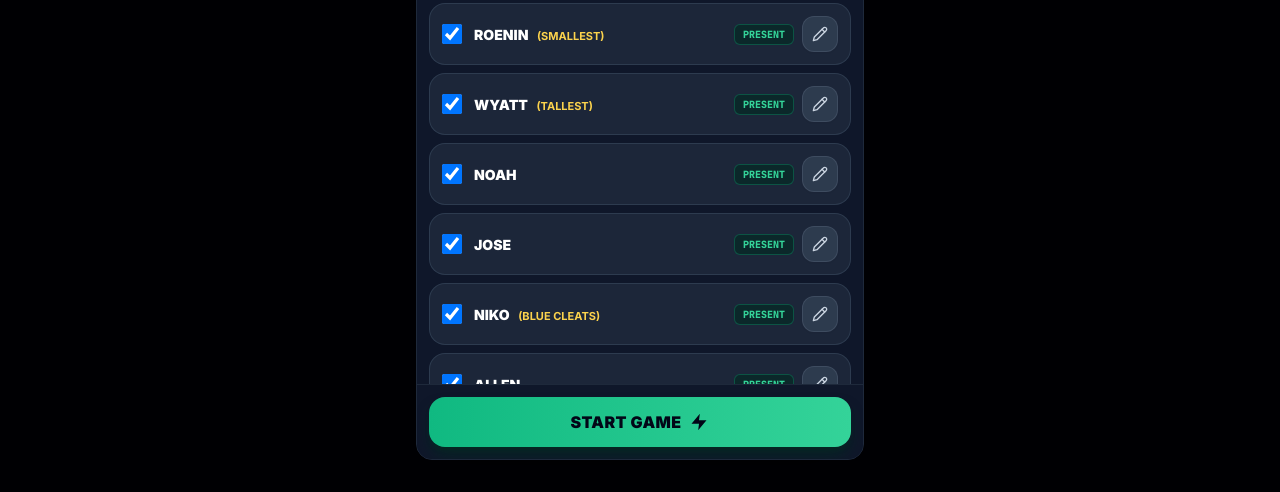
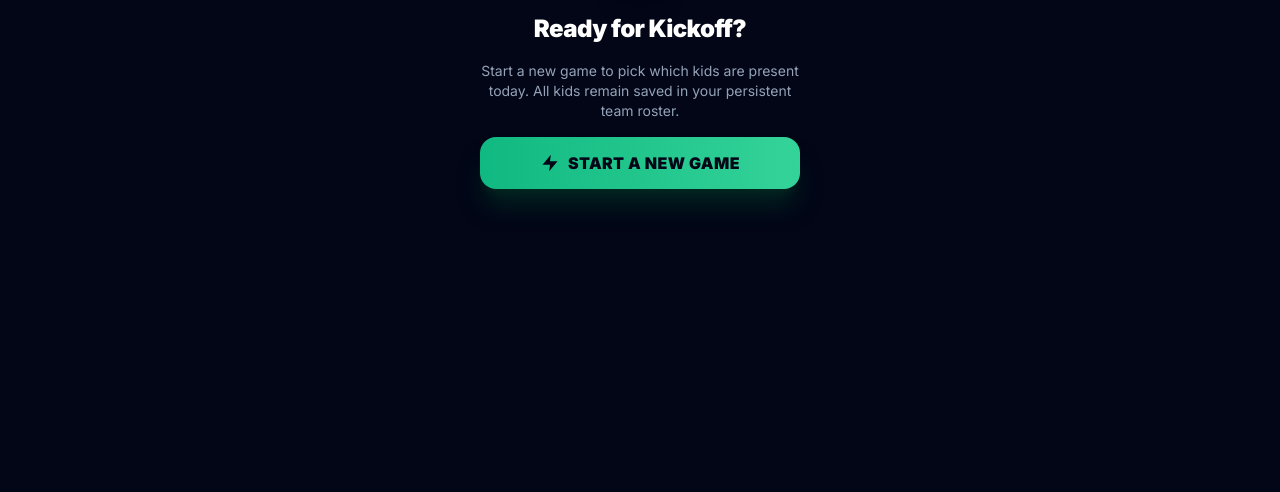
Before and after one commit to TwitchBronBron/football, a website: page index.html in a window 1280 px wide. Shown: the part 308-800 px from the top of the page. Drawn offline with nearby package versions, Linux system fonts and the light colour scheme.

Commit message:
refactor: remove automatic opening of new game modal when no games are present

```diff
--- a/index.html
+++ b/index.html
@@ -1032,7 +1032,6 @@
 
       if (!appData.games || appData.games.length === 0) {
         renderAll();
-        openNewGameModal();
       } else {
         if (!appData.activeGameId || !appData.games.find(g => g.id === appData.activeGameId)) {
           appData.activeGameId = appData.games[0].id;
```
